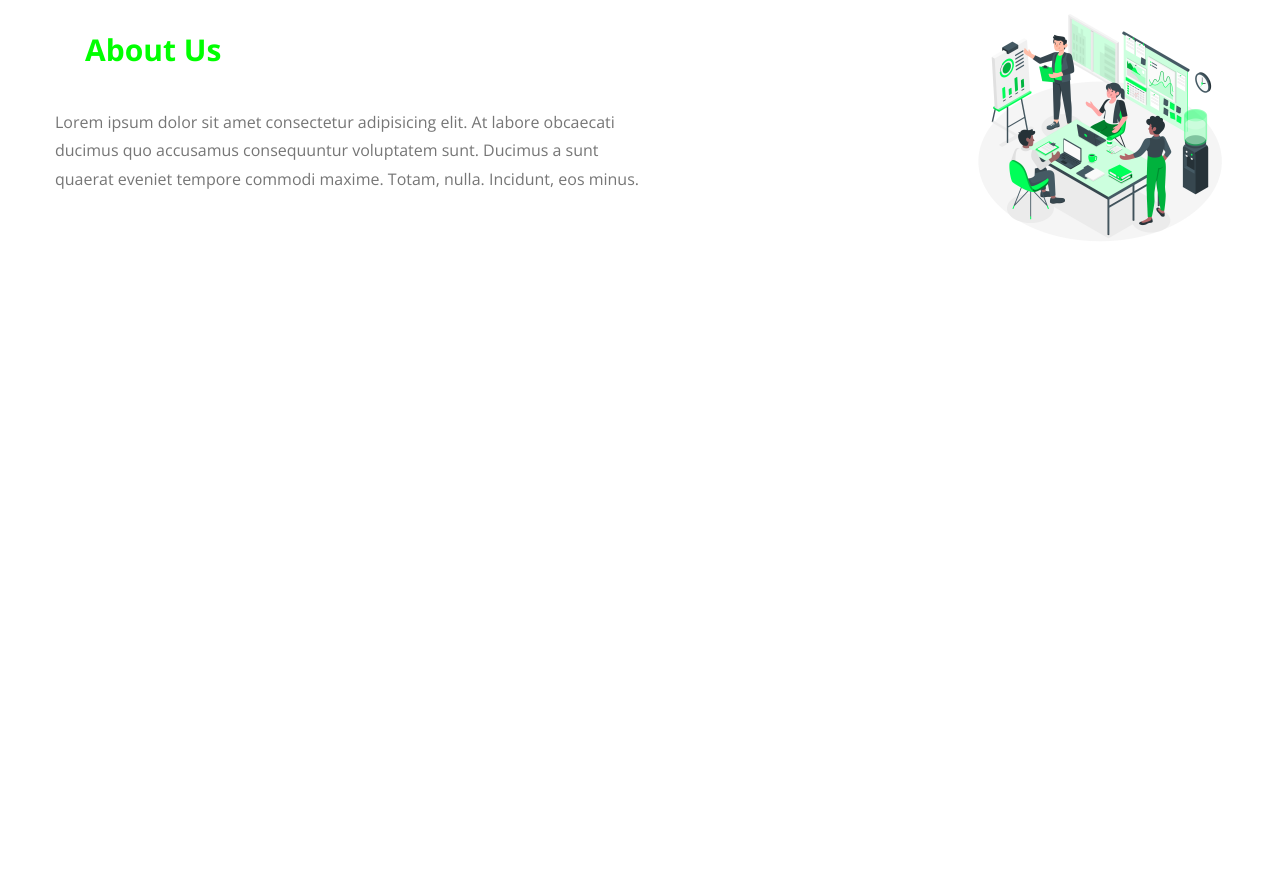
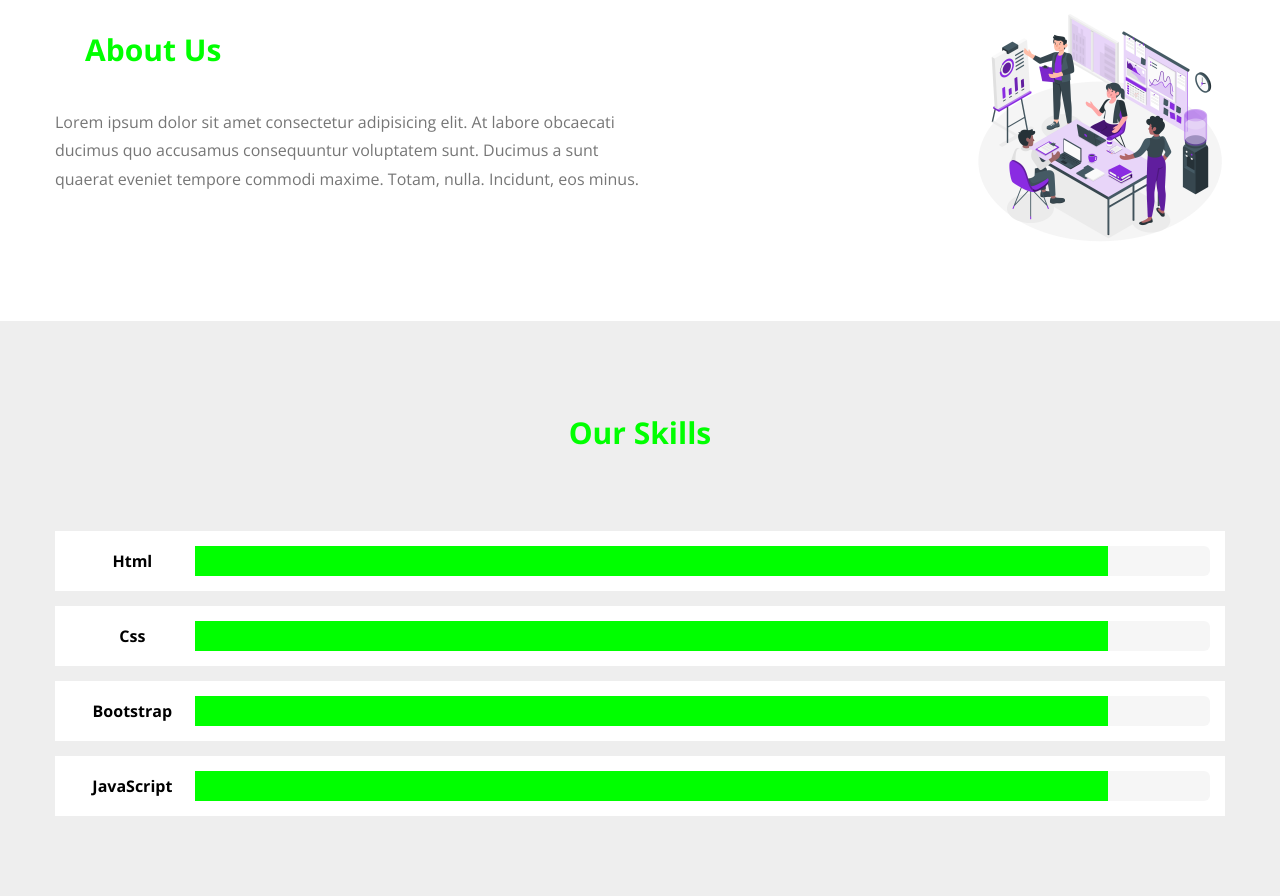
Before and after one commit to MohamedKhamisMostafa/Special-Design-Template, a plain HTML site: page index.html in a window 1280 px wide. Shown: the part 862-1758 px from the top of the page. Before the commit the page ends 1183 px from the top, so only its background shows below. Drawn offline with nearby package versions, Linux system fonts and the light colour scheme.

Commit message:
create our skills section

```diff
--- a/css/master.css
+++ b/css/master.css
@@ -243,3 +243,53 @@ body {
 
 }
 /* End About Us */
+
+/* Start Our Skills */
+
+.skills{
+  background-color: #eee;
+  padding-top: 50px;
+  padding-bottom: 50px;
+
+}
+
+.skills h2{
+  color: var(--main-color);
+  font-size: 30px;
+  font-weight: bold;
+  margin: 0 0 50px;
+  padding: 30px;
+  text-align: center;
+}
+
+.skills .skill-box{
+  background-color: #fff;
+  display: flex;
+  margin-bottom: 15px;
+  padding: 15px;
+}
+
+.skills .skill-box .skill-name{
+  line-height: 30px;
+  width: 140px;
+  text-align: center;
+  font-weight: bold;
+}
+
+.skills .skill-box .skill-progress{
+  height: 30px;
+  width: 100%;
+  background-color:#f6f6f6;
+  border-radius: 6px;
+  position: relative;
+}
+
+.skills .skill-box .skill-progress span{
+  position: absolute;
+  left: 0;
+  top: 0;
+  width: 90%;
+  height: 100%;
+  background-color: var(--main-color);
+}
+/* End Our Skills */
--- a/index.html
+++ b/index.html
@@ -73,11 +73,42 @@
         <p>Lorem ipsum dolor sit amet consectetur adipisicing elit. At labore obcaecati ducimus quo accusamus consequuntur voluptatem sunt. Ducimus a sunt quaerat eveniet tempore commodi maxime. Totam, nulla. Incidunt, eos minus.</p>
       </div>
       <div class="image-box">
-        <img src="images/about-us.png" alt="">
+        <img src="images/about-us-blueviolet.png" alt="">
       </div>
     </div>
   </div>
   <!-- End About Us -->
+  <!-- Start Our Skills  -->
+  <div class="skills">
+    <div class="container">
+      <h2>Our Skills</h2>
+      <div class="skill-box">
+        <div class="skill-name">Html</div>
+        <div class="skill-progress">
+          <span class="html"></span>
+        </div>
+      </div>
+      <div class="skill-box">
+        <div class="skill-name">Css</div>
+        <div class="skill-progress">
+          <span class="css"></span>
+        </div>
+      </div>
+      <div class="skill-box">
+        <div class="skill-name">Bootstrap</div>
+        <div class="skill-progress">
+          <span class="bootstrap"></span>
+        </div>
+      </div>
+      <div class="skill-box">
+        <div class="skill-name">JavaScript</div>
+        <div class="skill-progress">
+          <span class="java-script"></span>
+        </div>
+      </div>
+    </div>
+  </div>
+  <!-- End Our Skills  -->
 
   <script src="js/master.js"></script>
   <!-- <script src="https://kit.fontawesome.com/ca7359c4e3.js" crossorigin="anonymous"></script>  -->
```
Also changed, not shown: images/about-us-blueviolet.png (renamed from images/about-us2.png), images/about-us-crimson.png (added), images/about-us-gold.png (added), images/about-us-lime.png (renamed from images/about-us.png), images/about-us-orange.png (added).
